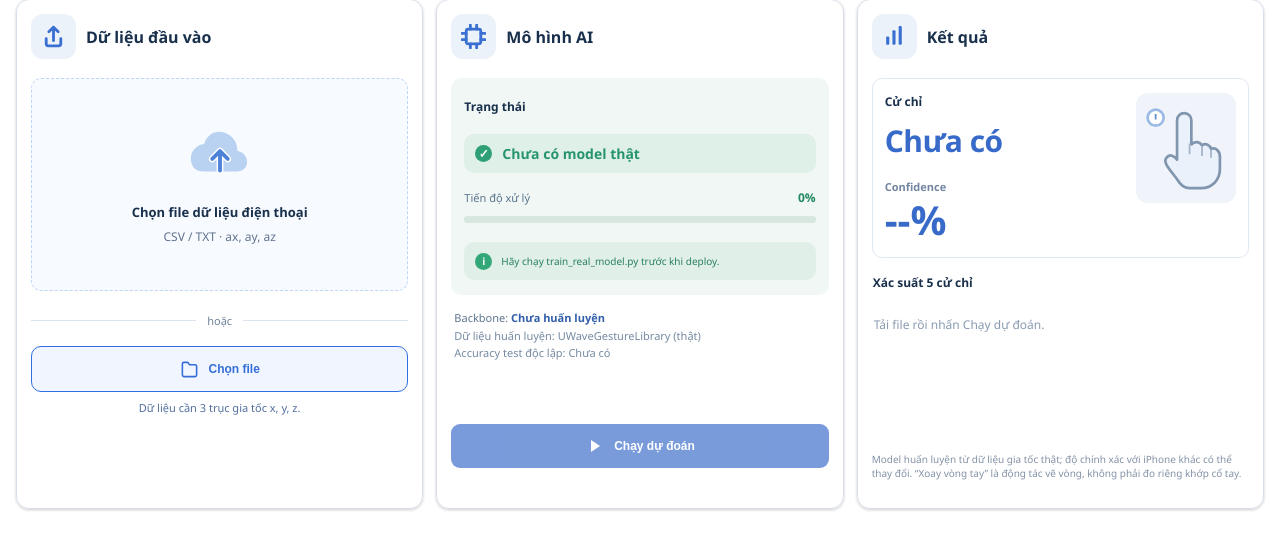
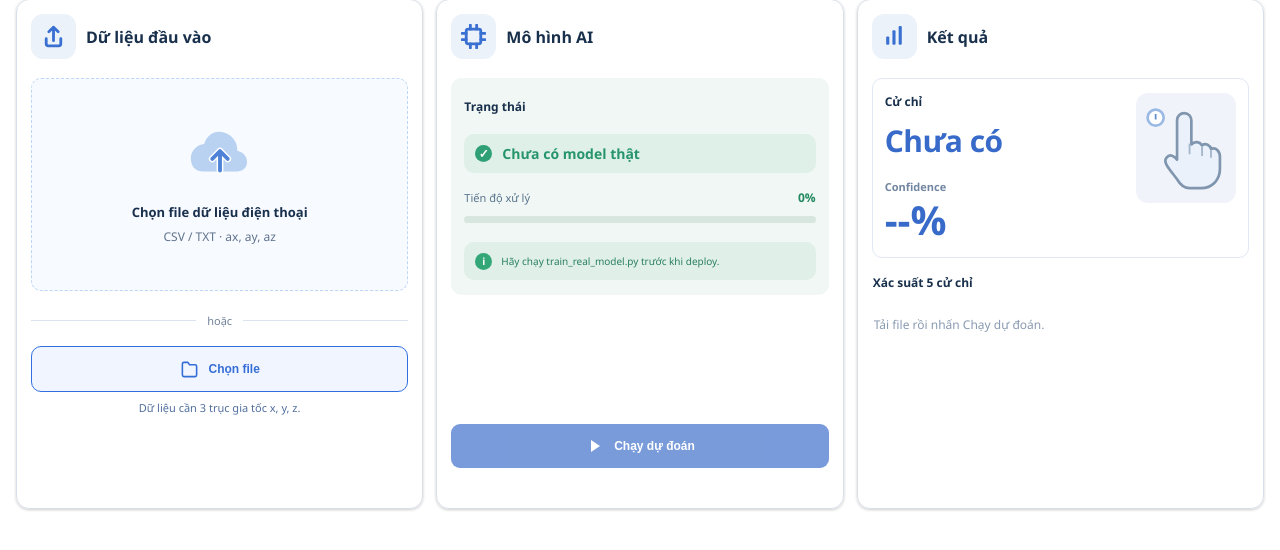
Before and after one commit to vuvandat109/Gesture-AI-Web, a Flask app: page / in a window 1280 px wide. Shown: the part 76-626 px from the top of the page. Run offline with Flask 3, Linux system fonts and the light colour scheme.

Commit message:
Remove interface messages

```diff
--- a/static/app.js
+++ b/static/app.js
@@ -11,7 +11,7 @@ $('loginMenu').onclick=()=>authOpen('login');$('registerMenu').onclick=()=>authO
 async function api(path,data,isFile=false){let response=await fetch(path,{method:'POST',headers:{'X-CSRF-Token':csrf,...(isFile?{}:{'Content-Type':'application/json'})},body:isFile?data:JSON.stringify(data)});let result=await response.json().catch(()=>({error:'Không đọc được phản hồi của máy chủ.'}));if(!response.ok)throw new Error(result.error||'Yêu cầu thất bại');if(result.csrf){csrf=result.csrf;document.querySelector('meta[name="csrf-token"]').content=csrf}return result}
 $('authForm').onsubmit=async e=>{e.preventDefault();$('authError').textContent='';try{let result=await api('/api/'+(mode==='login'?'login':'register'),{username:$('authUsername').value,password:$('authPassword').value});setUser(result.username);$('authOverlay').classList.add('hidden');$('authPassword').value='';setMessage('Đăng nhập thành công.',false)}catch(err){$('authError').textContent=err.message}};
 $('logoutMenu').onclick=async()=>{try{await api('/api/logout',{});setUser(null);$('accountMenu').classList.add('hidden');setMessage('Đã đăng xuất.',false)}catch(err){setMessage(err.message,true)}};
-function useFile(file){if(!file)return;if(!/\.(csv|txt)$/i.test(file.name)){setMessage('Chỉ hỗ trợ CSV hoặc TXT.',true);return}if(file.size>2*1024*1024){setMessage('File vượt quá 2 MB.',true);return}selectedFile=file;$('fileLabel').textContent=file.name;$('fileHint').textContent=(file.size/1024).toFixed(1)+' KB';$('uploadedName').textContent='Đã chọn file dữ liệu';setMessage('',false);progress(0,'Sẵn sàng','Chọn “Chạy dự đoán” để xử lý file.')}
+function useFile(file){if(!file)return;if(!/\.(csv|txt)$/i.test(file.name)){setMessage('Chỉ hỗ trợ CSV hoặc TXT.',true);return}if(file.size>2*1024*1024){setMessage('File vượt quá 2 MB.',true);return}selectedFile=file;$('fileLabel').textContent=file.name;$('fileHint').textContent=(file.size/1024).toFixed(1)+' KB';$('uploadedName').textContent='';setMessage('',false);progress(0,'Sẵn sàng','Chọn “Chạy dự đoán” để xử lý file.')}
 $('chooseBtn').onclick=()=>$('fileInput').click();$('dropzone').onclick=()=>$('fileInput').click();$('dropzone').onkeydown=e=>{if(e.key==='Enter'||e.key===' '){e.preventDefault();$('fileInput').click()}};$('fileInput').onchange=e=>useFile(e.target.files[0]);for(let evt of ['dragenter','dragover'])$('dropzone').addEventListener(evt,e=>{e.preventDefault();$('dropzone').classList.add('drag')});for(let evt of ['dragleave','drop'])$('dropzone').addEventListener(evt,e=>{e.preventDefault();$('dropzone').classList.remove('drag')});$('dropzone').addEventListener('drop',e=>useFile(e.dataTransfer.files[0]));
 function setMessage(s,error){$('message').textContent=s;$('message').style.color=error?'#b54747':'#348968'}
 function progress(amount,status,description,type=''){ $('progressBar').style.width=amount+'%';$('progressValue').textContent=amount+'%';$('stateText').textContent=status;$('stateDetail').lastElementChild.textContent=description;$('stateBanner').classList.remove('processing','error');if(type)$('stateBanner').classList.add(type)}
@@ -37,4 +37,4 @@ function renderResult(result){
     row.append(name,track,value);$('probabilities').append(row);
   });
 }
-$('predictBtn').onclick=async()=>{if(!username){authOpen('login');return}if(!selectedFile){setMessage('Vui lòng chọn file CSV/TXT trước.',true);return}let data=new FormData();data.append('file',selectedFile);$('predictBtn').disabled=true;progress(35,'Đang xử lý','Đang trích xuất đặc trưng...','processing');setMessage('',false);try{let result=await api('/api/predict',data,true);renderResult(result);progress(100,'Đã hoàn tất',`Hoàn thành dự đoán với ${result.rows} điểm dữ liệu.`);setMessage('Đã dự đoán bằng mô hình học từ dữ liệu thật.',false)}catch(err){progress(0,'Có lỗi',err.message,'error');setMessage(err.message,true)}finally{$('predictBtn').disabled=false}};
+$('predictBtn').onclick=async()=>{if(!username){authOpen('login');return}if(!selectedFile){setMessage('Vui lòng chọn file CSV/TXT trước.',true);return}let data=new FormData();data.append('file',selectedFile);$('predictBtn').disabled=true;progress(35,'Đang xử lý','Đang trích xuất đặc trưng...','processing');setMessage('',false);try{let result=await api('/api/predict',data,true);renderResult(result);progress(100,'Đã hoàn tất',`Hoàn thành dự đoán với ${result.rows} điểm dữ liệu.`);setMessage('',false)}catch(err){progress(0,'Có lỗi',err.message,'error');setMessage(err.message,true)}finally{$('predictBtn').disabled=false}};
--- a/templates/index.html
+++ b/templates/index.html
@@ -48,7 +48,6 @@
         <div class="progress-track"><div id="progressBar"></div></div>
         <div class="state-detail" id="stateDetail"><span class="small-check">i</span><span>{{ 'Đăng nhập, chọn CSV rồi dự đoán.' if model_ready else 'Hãy chạy train_real_model.py trước khi deploy.' }}</span></div>
       </div>
-      <p class="model-source" id="modelSource">Backbone: <strong>{{ model_name }}</strong><br><span>Dữ liệu huấn luyện: UWaveGestureLibrary (thật)</span><br><span>Accuracy test độc lập: {% if test_accuracy is not none %}{{ test_accuracy }}%{% else %}Chưa có{% endif %}</span></p>
       <div class="model-spacer"></div>
       <button id="predictBtn" class="predict-btn" {{ 'disabled' if not model_ready else '' }}><svg viewBox="0 0 24 24"><path d="m8 4 12 8-12 8V4Z" fill="white" stroke="none"/></svg><span>Chạy dự đoán</span></button>
       <p id="message" class="message" aria-live="polite"></p>
@@ -63,8 +62,6 @@
       </div>
       <h3 class="alternatives-title">Xác suất 5 cử chỉ</h3>
       <div id="probabilities" class="probabilities"><p class="result-placeholder">Tải file rồi nhấn Chạy dự đoán.</p></div>
-      <p class="demo-note">Model huấn luyện từ dữ liệu gia tốc thật; độ chính xác với iPhone khác có thể thay đổi. “Xoay vòng tay” là động tác vẽ vòng, không phải đo riêng khớp cổ tay.</p>
-    </section>
   </main>
 
   <div id="authOverlay" class="overlay hidden" role="dialog" aria-modal="true" aria-labelledby="authTitle">
```
